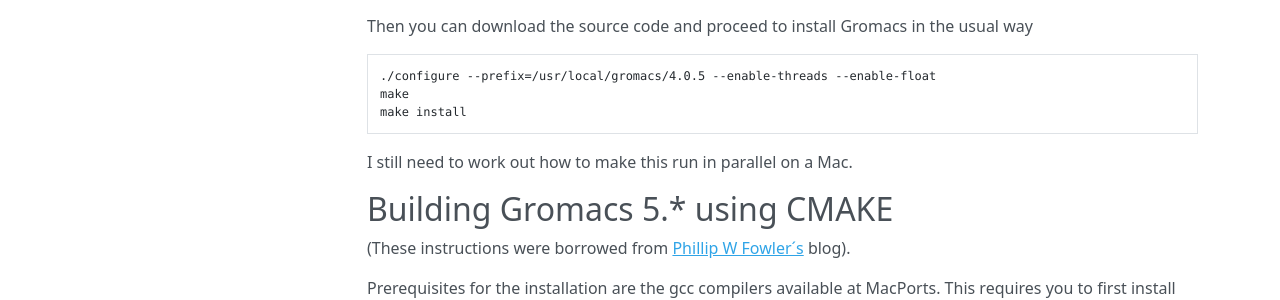
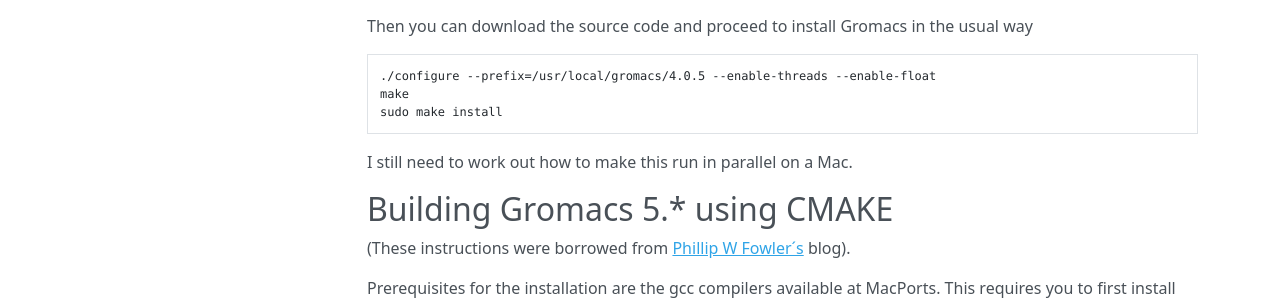
Before and after one commit to BioKT/ResDocs, an MkDocs documentation site: the page built from docs/Gromacs/installation.md, in a window 1280 px wide and 1400 px high. Shown: the part 351-651 px from the top of the window. Built offline with MkDocs 1.6.1, drawn with Linux system fonts in a browser that asks for light colours; nearby versions of some CDN libraries; some of the changed text lies outside the part shown.

Commit message:
subtle changes

````diff
--- a/docs/Gromacs/installation.md
+++ b/docs/Gromacs/installation.md
@@ -20,7 +20,7 @@
 ```
 ./configure --prefix=/usr/local/gromacs/4.0.5 --enable-threads --enable-float
 make
-make install
+sudo make install
 ```
 
 I still need to work out how to make this run in parallel on a Mac.
@@ -78,6 +78,8 @@
 	-DGMX_MPI=ON -DCMAKE_C_COMPILER=mpicc-openmpi-devel-gcc49
 	-DCMAKE_CXX_COMPILER=mpicxx-openmpi-devel-gcc49
 	-DGMX_SIMD=SSE4.1
+make
+sudo make install
 ```
 
 This is only going to build an MPI version of `mdrun`, as the other Gromacs programs do not
````
